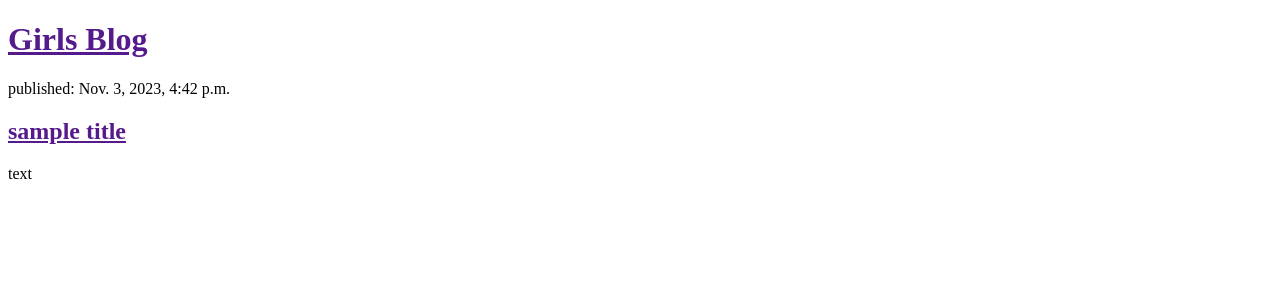
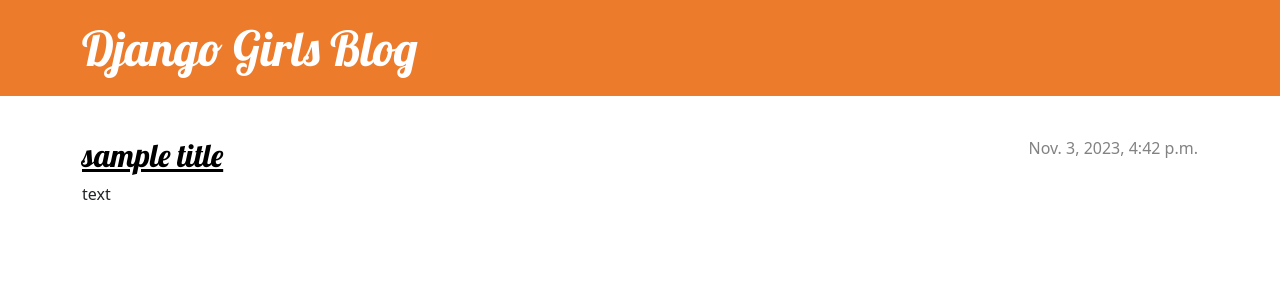
Before and after one commit to theeksha101/CreateBlog, a Django app: page / in a window 1280 px wide. Shown: the top 300 px of the page. Run offline with Django 3.2, Linux system fonts and the light colour scheme; data comes from the database, SQL or seed files in the repository.

Commit message:
added view called post_details and static files base, post_details.html and updated url.py

```diff
--- /dev/null
+++ b/blog/static/css/blog.css
@@ -0,0 +1,79 @@
+h1 a, h2 a {
+    color: #973d8e;
+    font-family: 'Lobster';
+}
+
+/* body {
+    padding-left: 15px;
+} */
+
+.page-header {
+    background-color: #ec7c2c;
+    margin-top: 0;
+    margin-bottom: 40px;
+    padding: 20px 5px 10px 5px;
+}
+
+.page-header h1,
+.page-header h1 a,
+.page-header h1 a:visited,
+.page-header h1 a:active {
+    color: #ffffff;
+    font-size: 36pt;
+    text-decoration: none;
+}
+
+h1,
+h2,
+h3,
+h4 {
+    font-family: 'Lobster', cursive;
+}
+
+.date {
+    color: #828282;
+}
+
+.save {
+    float: right;
+}
+
+.post-form textarea,
+.post-form input {
+    width: 100%;
+}
+
+.top-menu,
+.top-menu:hover,
+.top-menu:visited {
+    color: #ffffff;
+    float: right;
+    font-size: 26pt;
+    margin-right: 20px;
+}
+
+.post {
+    margin-bottom: 70px;
+}
+
+.post h2 a,
+.post h2 a:visited {
+    color: #000000;
+}
+
+.post > .date,
+.post > .actions {
+    float: right;
+}
+
+.btn-secondary,
+.btn-secondary:visited {
+    color: #C25100;
+    background: none;
+    border-color: #C25100;
+}
+
+.btn-secondary:hover {
+    color: #FFFFFF;
+    background-color: #C25100;
+}
--- /dev/null
+++ b/blog/templates/blog/base.html
@@ -0,0 +1,25 @@
+{% load static %}
+<!DOCTYPE html>
+<html>
+    <head>
+        <title>Django Girls blog</title>
+        <link rel="stylesheet" href="https://cdn.jsdelivr.net/npm/bootstrap@5.1.3/dist/css/bootstrap.min.css" integrity="sha384-1BmE4kWBq78iYhFldvKuhfTAU6auU8tT94WrHftjDbrCEXSU1oBoqyl2QvZ6jIW3" crossorigin="anonymous">
+        <link rel="stylesheet" href="{% static 'css/blog.css' %}">
+        <link rel="stylesheet" href="https://fonts.googleapis.com/css?family=Lobster&subset=latin,latin-ext">
+    </head>
+    <body>
+        <header class="page-header">
+            <div class="container">
+                <h1><a href="/">Django Girls Blog</a></h1>
+            </div>
+          </header>
+          <main class="container">
+              <div class="row">
+                  <div class="col">
+                  {% block content %}
+                  {% endblock %}
+                  </div>
+              </div>
+          </main>
+    </body>
+</html>
--- a/blog/templates/blog/post_list.html
+++ b/blog/templates/blog/post_list.html
@@ -1,16 +1,15 @@
-<!DOCTYPE html>
-<html>
-    <head>
-        <title>Django Girls blog</title>
-    </head>
-    <body>
-        <h1> <a href=""> Girls Blog </a> </h1>
-        {% for post in posts %}
-         <article>
-            <time> published: {{post.published_date}} </time>
-            <h2> <a href=""> {{post.title}} </a></h2>
-            <p> {{post.text|linebreaksbr}} </p>
-         </article>
-        {% endfor %}
-    </body>
-</html>
+{% extends 'blog/base.html' %}  <!-- template extending -->
+
+{% block content %}
+    {% for post in posts %}
+        <article class="post">
+            <time class="date">
+                {{ post.published_date }}
+            </time>
+            <h2><a href="{% url 'post_detail' pk=post.pk %}">{{ post.title }}</a></h2>
+            <!-- The post_detail part means that Django will be expecting a URL in blog/urls.py with name=post_detail -->
+            <!-- pk is short for primary key. access primary key by post.pk.  -->
+            <p>{{ post.text|linebreaksbr }}</p>
+        </article>
+    {% endfor %}
+{% endblock %}
--- a/blog/urls.py
+++ b/blog/urls.py
@@ -5,4 +5,5 @@ from . import views  # importing all views from blog
 # The last part, name='post_list', is the name of the URL that will be used to identify the view
 urlpatterns = [
     path('', views.post_list, name='post_list'),
+    path('post/<int:pk>/', views.post_detail, name='post_detail'),
 ]
--- a/blog/views.py
+++ b/blog/views.py
@@ -3,9 +3,14 @@
 from django.shortcuts import render
 from django.utils import timezone
 from .models import Post
+from django.shortcuts import get_object_or_404
 
 # Create your views here.
 def post_list(request):
     posts = Post.objects.filter(published_date__lte=timezone.now()).order_by('published_date')
     return render(request, 'blog/post_list.html', {'posts':posts})
 # {}: This is a dictionary that can be used to pass data to the template.
+
+def post_detail(request, pk):
+    post = get_object_or_404(Post, pk=pk)
+    return render(request, 'blog/post_detail.html', {'post': post})
--- a/mysite/settings.py
+++ b/mysite/settings.py
@@ -11,6 +11,7 @@ https://docs.djangoproject.com/en/3.2/ref/settings/
 """
 
 from pathlib import Path
+import os
 
 # Build paths inside the project like this: BASE_DIR / 'subdir'.
 BASE_DIR = Path(__file__).resolve().parent.parent
```
Also changed, not shown: blog/templates/blog/post_detail.html (added, +17 -0 lines).
